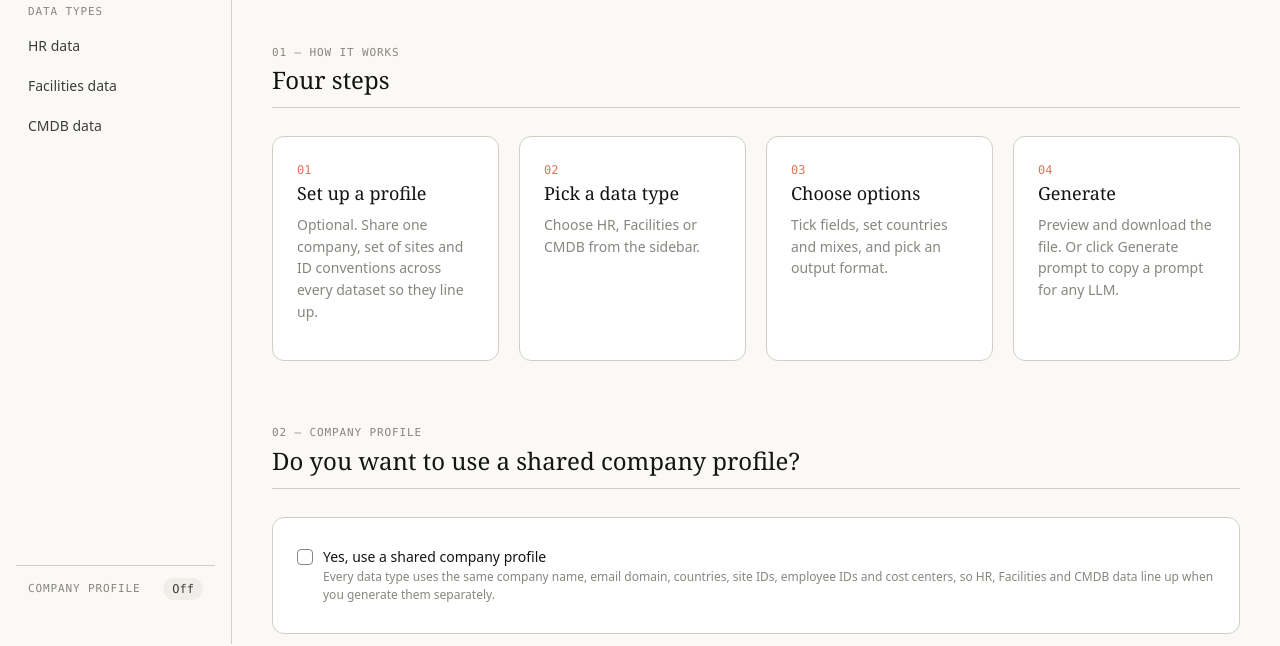
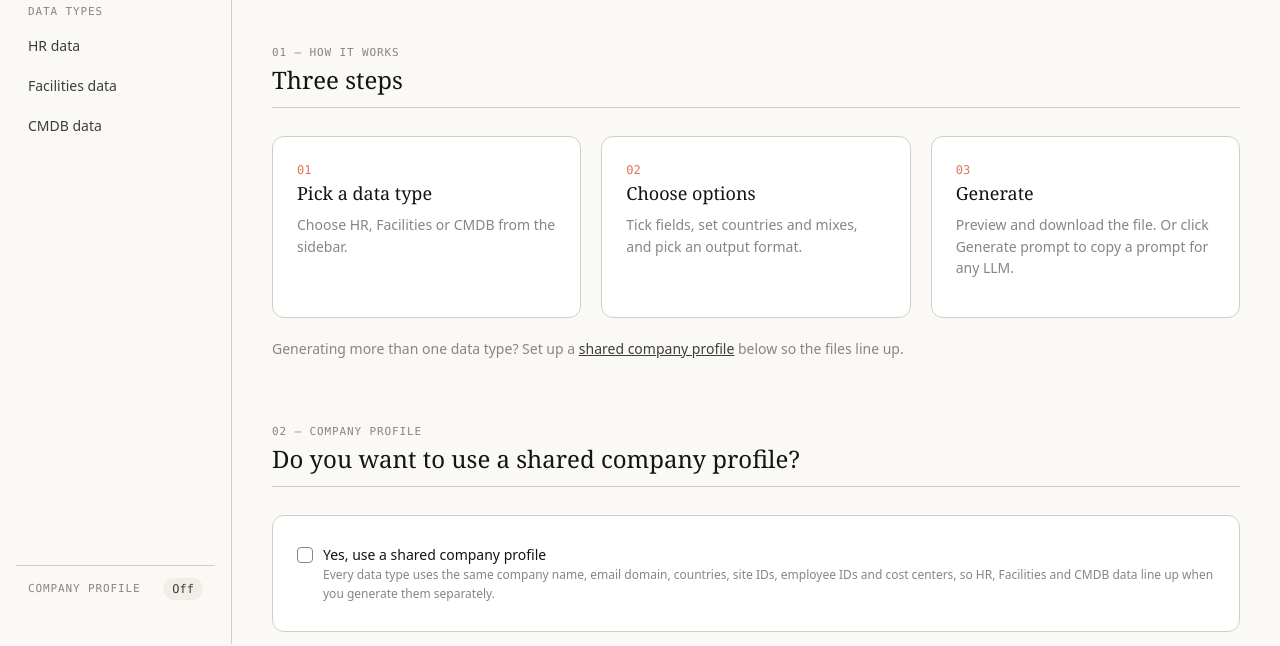
Before and after one commit to mminwell/Synthetic_Data_Prompt_Generator, a plain HTML site: page index.html in a window 1280 px wide. Shown: the part 156-802 px from the top of the page. Drawn offline with Linux system fonts and the light colour scheme.

Commit message:
Collapse how-it-works to three steps and link the company profile (#1)
The homepage now lists pick a data type, choose options, and generate, and points people making more than one file at the shared company profile.

Co-authored-by: Cursor Agent <cursoragent@cursor.com>

```diff
--- a/index.html
+++ b/index.html
@@ -107,16 +107,16 @@ body:not(.use-profile) .profile-only{display:none!important}body.use-profile .no
 <p class="sub">Generate realistic, entirely fictional test data right in your browser, with exactly the fields, countries and mix you choose. Or get a ready-made prompt to use with any LLM.</p>
 
 <section>
-<div class="sh"><div class="eyebrow">01 — How it works</div><h2>Four steps</h2></div>
-<div class="grid g4">
-<div class="panel"><div class="stepn">01</div><h3>Set up a profile</h3><p class="hint" style="font-size:14px">Optional. Share one company, set of sites and ID conventions across every dataset so they line up.</p></div>
-<div class="panel"><div class="stepn">02</div><h3>Pick a data type</h3><p class="hint" style="font-size:14px">Choose HR, Facilities or CMDB from the sidebar.</p></div>
-<div class="panel"><div class="stepn">03</div><h3>Choose options</h3><p class="hint" style="font-size:14px">Tick fields, set countries and mixes, and pick an output format.</p></div>
-<div class="panel"><div class="stepn">04</div><h3>Generate</h3><p class="hint" style="font-size:14px">Preview and download the file. Or click Generate prompt to copy a prompt for any LLM.</p></div>
+<div class="sh"><div class="eyebrow">01 — How it works</div><h2>Three steps</h2></div>
+<div class="grid g3">
+<div class="panel"><div class="stepn">01</div><h3>Pick a data type</h3><p class="hint" style="font-size:14px">Choose HR, Facilities or CMDB from the sidebar.</p></div>
+<div class="panel"><div class="stepn">02</div><h3>Choose options</h3><p class="hint" style="font-size:14px">Tick fields, set countries and mixes, and pick an output format.</p></div>
+<div class="panel"><div class="stepn">03</div><h3>Generate</h3><p class="hint" style="font-size:14px">Preview and download the file. Or click Generate prompt to copy a prompt for any LLM.</p></div>
 </div>
+<p class="hint" style="font-size:14px;margin-top:20px">Generating more than one data type? Set up a <a href="#company-profile" style="color:var(--gray-700)">shared company profile</a> below so the files line up.</p>
 </section>
 
-<section>
+<section id="company-profile">
 <div class="sh"><div class="eyebrow">02 — Company profile</div><h2>Do you want to use a shared company profile?</h2></div>
 <div class="panel" id="profPanel">
 <label class="opt" style="padding:4px 0"><input type="checkbox" id="useProf"><span><b style="font-weight:500">Yes, use a shared company profile</b><small>Every data type uses the same company name, email domain, countries, site IDs, employee IDs and cost centers, so HR, Facilities and CMDB data line up when you generate them separately.</small></span></label>
@@ -383,7 +383,7 @@ function closePrompt(){$("#pm").hidden=true;MODAL.b=null;MODAL.last&&MODAL.last.
 /* ---------- routing + global updates ---------- */
 let raf=0;function changed(){cancelAnimationFrame(raf);raf=requestAnimationFrame(()=>{renderProfile();Object.values(B).forEach(b=>b.update())})}
 document.addEventListener("input",changed);document.addEventListener("change",changed);
-function route(){const id=(location.hash||"#home").slice(1),ok=id==="home"||B[id];$$(".view").forEach(v=>v.hidden=v.id!=="view-"+(ok?id:"home"));$$(".nav").forEach(a=>a.classList.toggle("active",a.dataset.nav===(ok?id:"home")));window.scrollTo(0,0)}
+function route(){const id=(location.hash||"#home").slice(1),ok=id==="home"||B[id];$$(".view").forEach(v=>v.hidden=v.id!=="view-"+(ok?id:"home"));$$(".nav").forEach(a=>a.classList.toggle("active",a.dataset.nav===(ok?id:"home")));if(id==="company-profile")document.getElementById(id).scrollIntoView();else window.scrollTo(0,0)}
 window.addEventListener("hashchange",route);
 </script>
 <script src="gen/common.js"></script>
```
